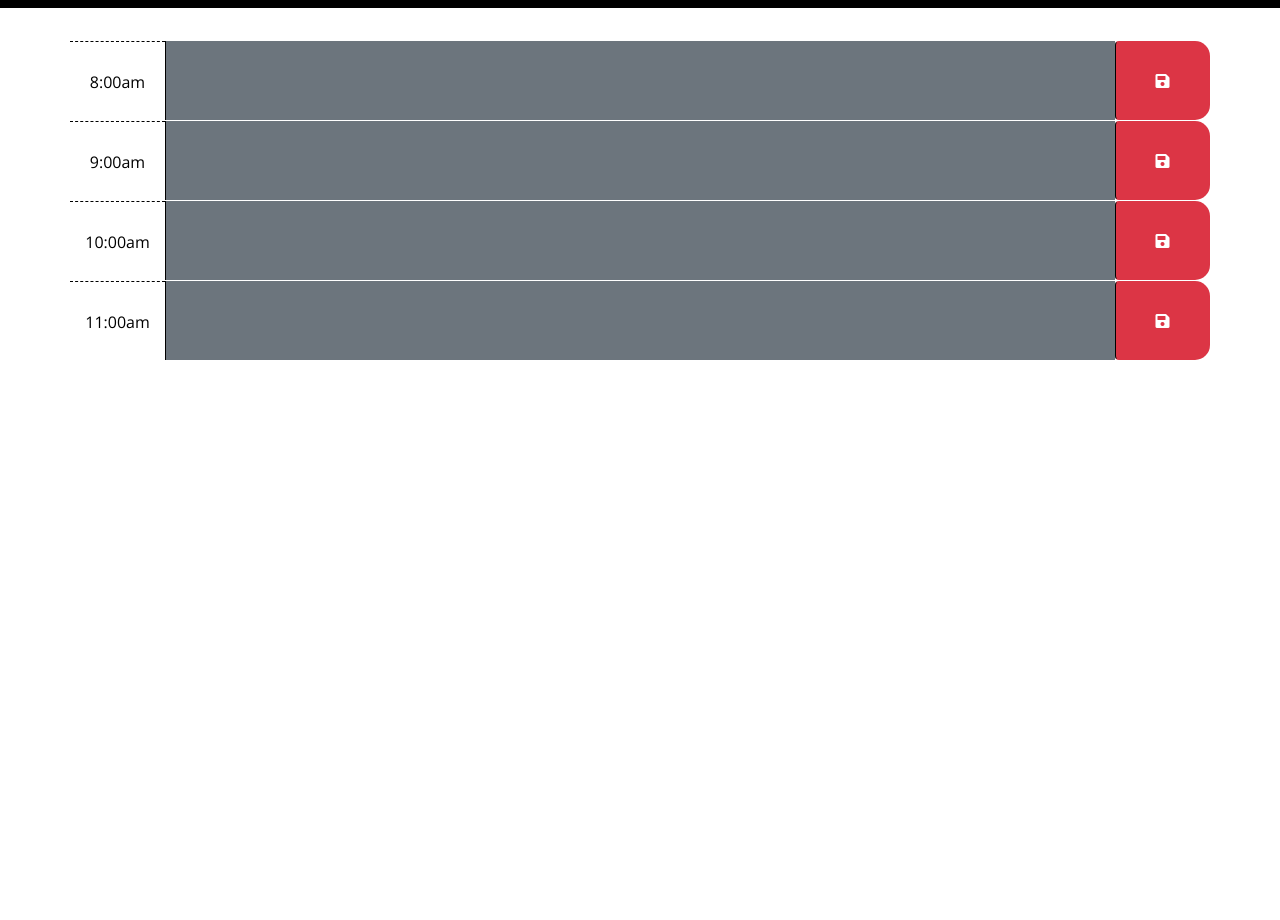
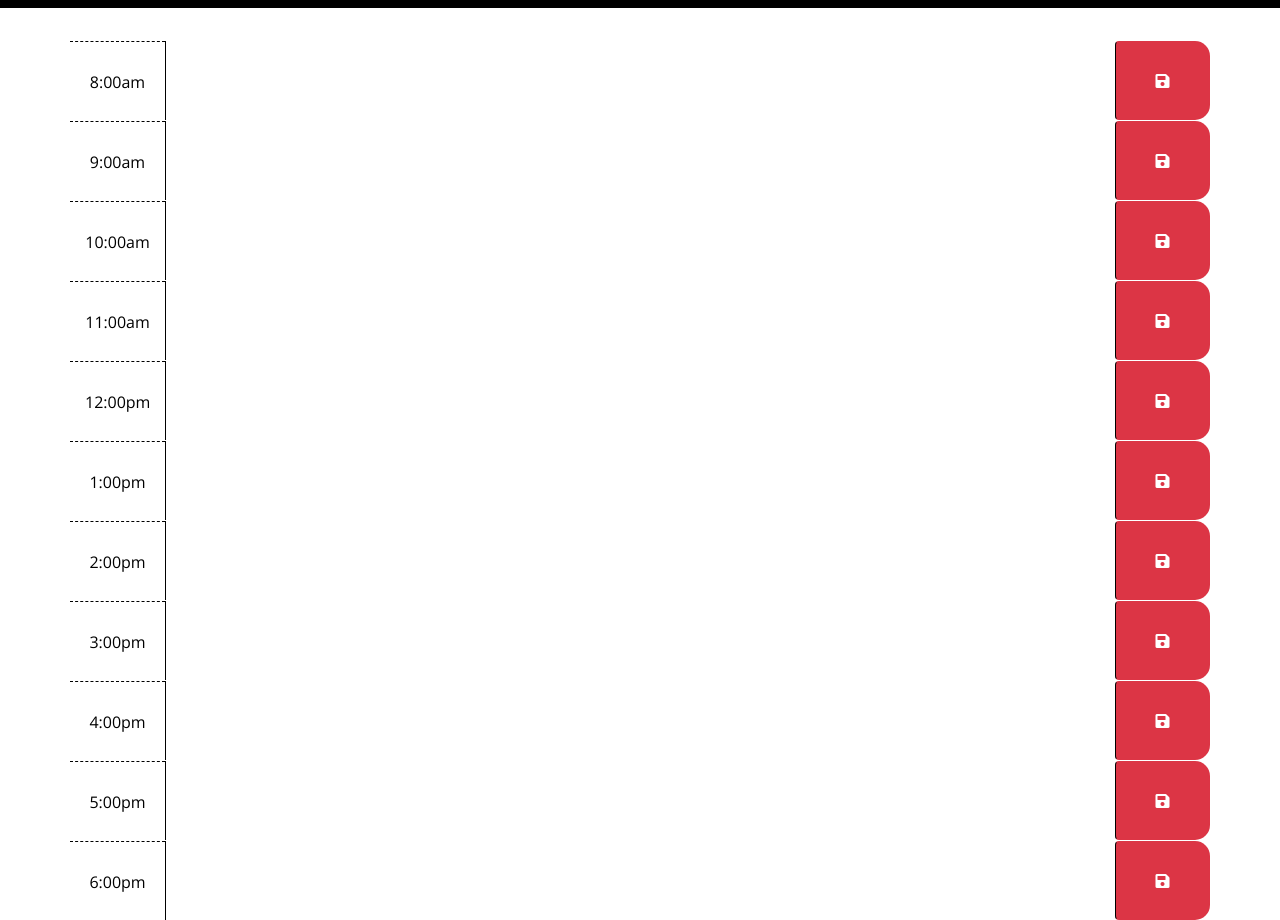
Before and after one commit to nbross/Work-Day-Scheduler, a plain HTML site: page index.html in a window 1280 px wide. Shown: the part 260-1180 px from the top of the page. Before the commit the page ends 800 px from the top, so only its background shows below. Drawn offline with nearby package versions, Linux system fonts and the light colour scheme.

Commit message:
built the rest of the time blocks and bootstrap styled

```diff
--- a/index.html
+++ b/index.html
@@ -36,7 +36,7 @@
         <div class="col-md-1 hour">
           8:00am
         </div>
-        <textarea class="col-md-10 activity bg-secondary">
+        <textarea class="col-md-10 activity">
         </textarea>
         <button class="btn saveBtn bg-danger col-md-1"><i class="fas fa-save"></i></button>
       </div>
@@ -47,7 +47,7 @@
         <div class="col-md-1 hour">
           9:00am
         </div>
-        <textarea class="col-md-10 activity bg-secondary">
+        <textarea class="col-md-10 activity">
         </textarea>
         <button class="btn saveBtn bg-danger col-md-1"><i class="fas fa-save"></i></button>
       </div>
@@ -58,7 +58,7 @@
         <div class="col-md-1 hour">
           10:00am
         </div>
-        <textarea class="col-md-10 activity bg-secondary">
+        <textarea class="col-md-10 activity">
         </textarea>
         <button class="btn saveBtn bg-danger col-md-1"><i class="fas fa-save"></i></button>
       </div>
@@ -69,31 +69,87 @@
         <div class="col-md-1 hour">
           11:00am
         </div>
-        <textarea class="col-md-10 activity bg-secondary">
+        <textarea class="col-md-10 activity">
         </textarea>
         <button class="btn saveBtn bg-danger col-md-1"><i class="fas fa-save"></i></button>
       </div>
       <!-- Hour Eleven -->
 
       <!-- Hour Twelve -->
+      <div id="twelve" class="row time-block">
+        <div class="col-md-1 hour">
+          12:00pm
+        </div>
+        <textarea class="col-md-10 activity">
+        </textarea>
+        <button class="btn saveBtn bg-danger col-md-1"><i class="fas fa-save"></i></button>
+      </div>
       <!-- Hour Twelve -->
 
       <!-- Hour One-->
+      <div id="one" class="row time-block">
+        <div class="col-md-1 hour">
+          1:00pm
+        </div>
+        <textarea class="col-md-10 activity">
+        </textarea>
+        <button class="btn saveBtn bg-danger col-md-1"><i class="fas fa-save"></i></button>
+      </div>
       <!-- Hour One -->
 
       <!-- Hour Two -->
+      <div id="two" class="row time-block">
+        <div class="col-md-1 hour">
+          2:00pm
+        </div>
+        <textarea class="col-md-10 activity">
+        </textarea>
+        <button class="btn saveBtn bg-danger col-md-1"><i class="fas fa-save"></i></button>
+      </div>
       <!-- Hour Two -->
 
       <!-- Hour Three -->
+      <div id="three" class="row time-block">
+        <div class="col-md-1 hour">
+          3:00pm
+        </div>
+        <textarea class="col-md-10 activity">
+        </textarea>
+        <button class="btn saveBtn bg-danger col-md-1"><i class="fas fa-save"></i></button>
+      </div>
       <!-- Hour Three -->
 
       <!-- Hour Four -->
+      <div id="four" class="row time-block">
+        <div class="col-md-1 hour">
+          4:00pm
+        </div>
+        <textarea class="col-md-10 activity">
+        </textarea>
+        <button class="btn saveBtn bg-danger col-md-1"><i class="fas fa-save"></i></button>
+      </div>
       <!-- Hour Four -->
 
       <!-- Hour Five -->
+      <div id="five" class="row time-block">
+        <div class="col-md-1 hour">
+          5:00pm
+        </div>
+        <textarea class="col-md-10 activity">
+        </textarea>
+        <button class="btn saveBtn bg-danger col-md-1"><i class="fas fa-save"></i></button>
+      </div>
       <!-- Hour Five -->
 
       <!-- Hour Six -->
+      <div id="six" class="row time-block">
+        <div class="col-md-1 hour">
+          6:00pm
+        </div>
+        <textarea class="col-md-10 activity">
+        </textarea>
+        <button class="btn saveBtn bg-danger col-md-1"><i class="fas fa-save"></i></button>
+      </div>
       <!-- Hour Six -->
 
     </div>
```
